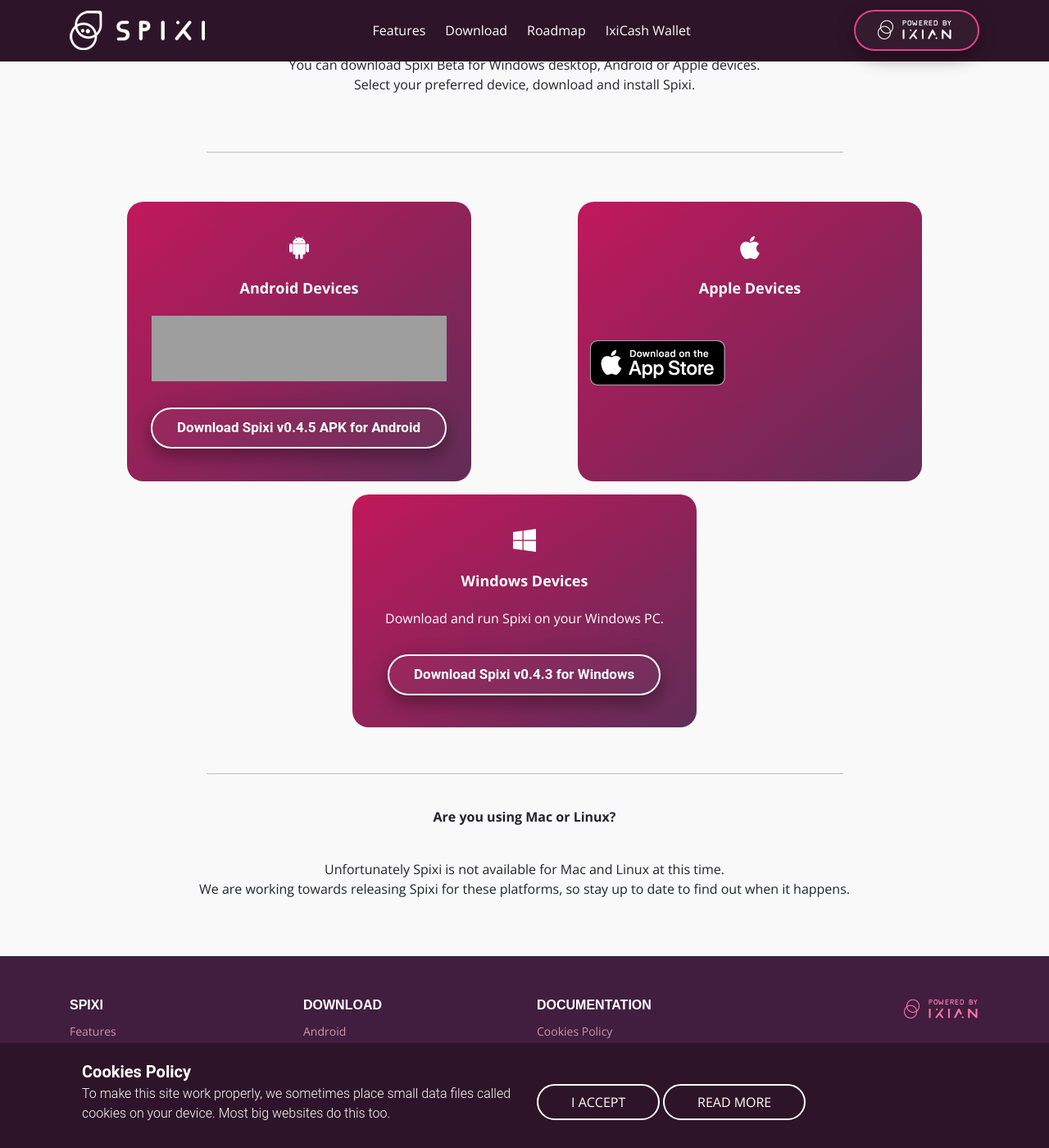
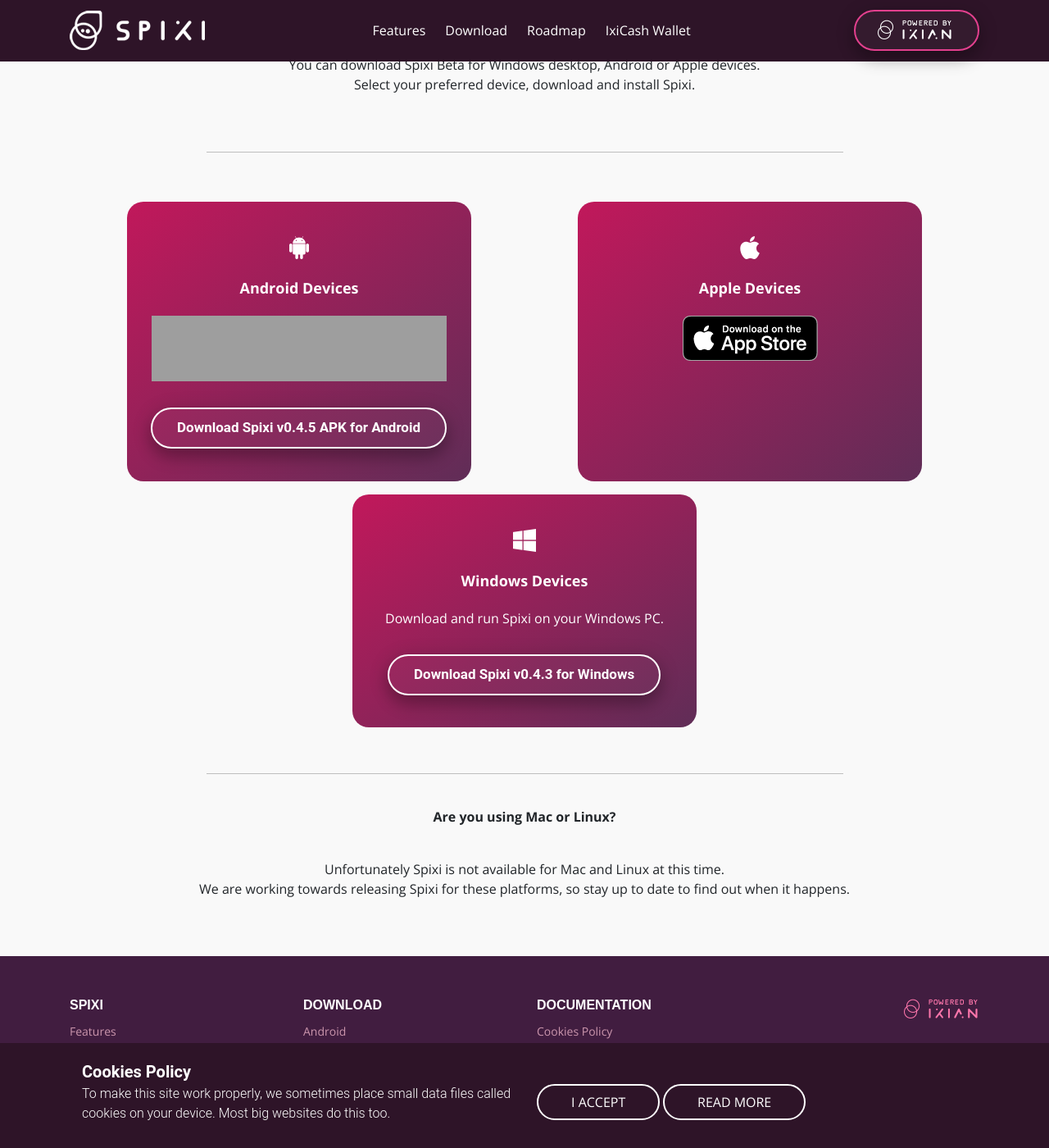
Before and after one commit to ProjectIxian/Spixi-website, a Jekyll site: the page built from download.md, in a window 1280 px wide and 1400 px high, scrolled down 230 px. Shown: the whole window at 82% size. Built offline with Jekyll 4.4.1, drawn with Linux system fonts in a browser that asks for light colours; nearby versions of some CDN libraries; grey boxes are pictures that could not be loaded.

Commit message:
- fixed styles

```diff
--- a/assets/css/styles.css
+++ b/assets/css/styles.css
@@ -487,6 +487,12 @@
     height: 55px;
 }
 
+.downloadBoxSmall > a
+{
+    display: block;
+    text-align: center;
+}
+
 .downloadBoxSmall > a > .btn {
     padding-top: 10px;
     margin-top: 32px;
--- a/download.md
+++ b/download.md
@@ -28,10 +28,11 @@
         <div class="col-md-3 col-xl-6 col-md-5 mb-3 downloadBoxSmall">
             <i class="fab fa-apple d-xl-flex justify-content-xl-center justify-content-center"></i>
             <strong>Apple Devices</strong>
-            <p class="text-center"></p>
-            <a href="https://apps.apple.com/us/app/spixi-im-wallet/id1506931056">
-                <img alt="Download on the App Store" src="assets/img/AppStoreBadge.png"/>
-            </a>
+            <p class="text-center">
+                <a href="https://apps.apple.com/us/app/spixi-im-wallet/id1506931056">
+                    <img alt="Download on the App Store" src="assets/img/AppStoreBadge.png"/>
+                </a>
+            </p>
         </div>
         <div class="col-md-3 col-xl-6 col-md-5 mb-3 downloadBoxSmall">
             <i class="fab fa-windows d-xl-flex justify-content-xl-center justify-content-center"></i>
@@ -45,4 +46,4 @@
     <div class="divider"></div>
 </div>
 <p class="text-center" style="padding-top: 40px;padding-bottom: 20;font-weight: bold;">Are you using Mac or Linux?</p>
-<p class="text-center" style="padding-top: 10px;padding-bottom: 40px;">Unfortunately Spixi is not available for Mac and Linux at this time. <br>We are working towards releasing Spixi for these platforms, so stay up to date to find out when it happens.</p>
+<p class="text-center" style="padding-top: 10px;padding-bottom: 40px;">Unfortunately Spixi is not available for Mac and Linux at this time.<br>We are working towards releasing Spixi for these platforms, so stay up to date to find out when it happens.</p>
```
